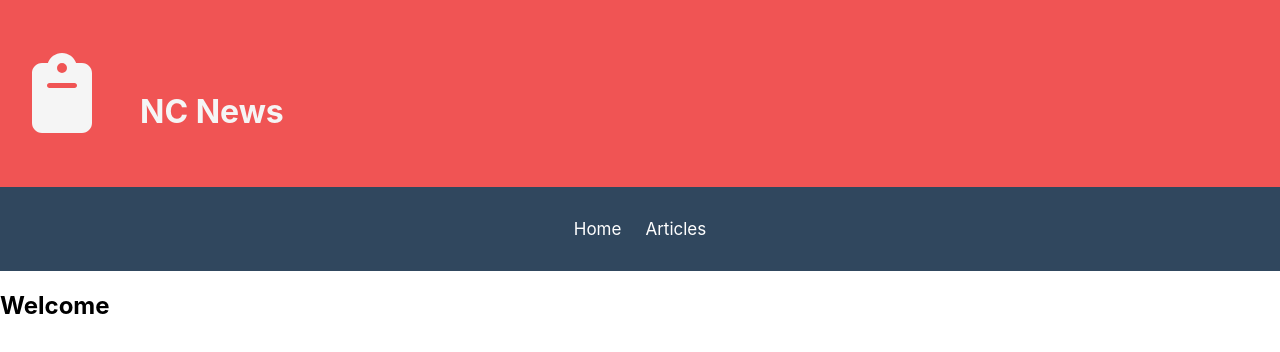
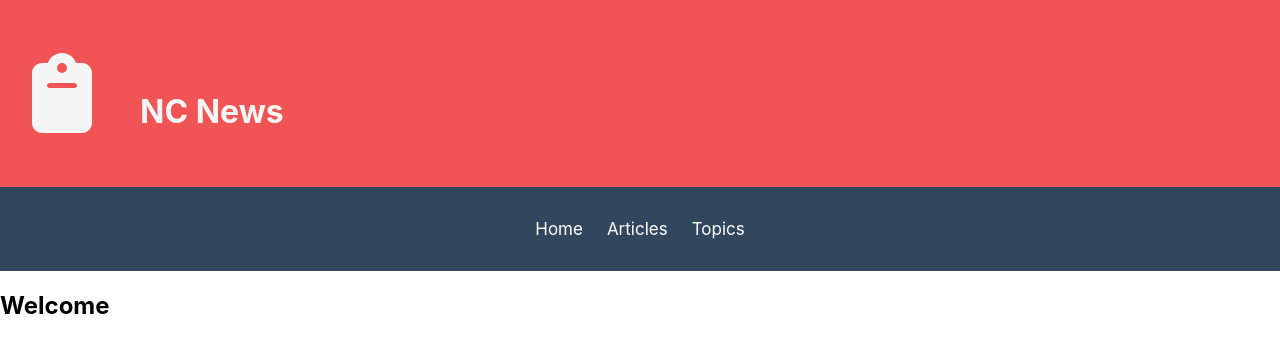
Before and after one commit to Enamulali/enams-nc-news, a React (Create React App) app: page / in a window 1280 px wide. Shown: the top 352 px of the page. Built offline with nearby package versions, Linux system fonts and the light colour scheme.

Commit message:
add topics route

```diff
--- a/src/App.js
+++ b/src/App.js
@@ -2,6 +2,7 @@ import "./App.css";
 import { Route, Routes } from "react-router-dom";
 import Home from "./components/Home/Home";
 import Articles from "./components/Articles/Articles";
+import Topics from "./components/Topics/Topics";
 
 function App() {
   return (
@@ -9,6 +10,7 @@ function App() {
       <Routes>
         <Route path="/" element={<Home />} />
         <Route path="/articles" element={<Articles />} />
+        <Route path="/topics" element={<Topics />} />
       </Routes>
     </div>
   );
--- a/src/components/Navbar/Navbar.jsx
+++ b/src/components/Navbar/Navbar.jsx
@@ -12,6 +12,9 @@ const Navbar = () => {
         <Link className="Nav-link" to="/articles">
           Articles
         </Link>
+        <Link className="Nav-link" to="/topics">
+          Topics
+        </Link>
       </nav>
     </div>
   );
--- /dev/null
+++ b/src/components/Topics/Topics.jsx
@@ -0,0 +1,7 @@
+import React from "react";
+
+const Topics = () => {
+  return <div>Topics</div>;
+};
+
+export default Topics;
```
Also changed, not shown: src/components/Topics/Topics.css (added).
